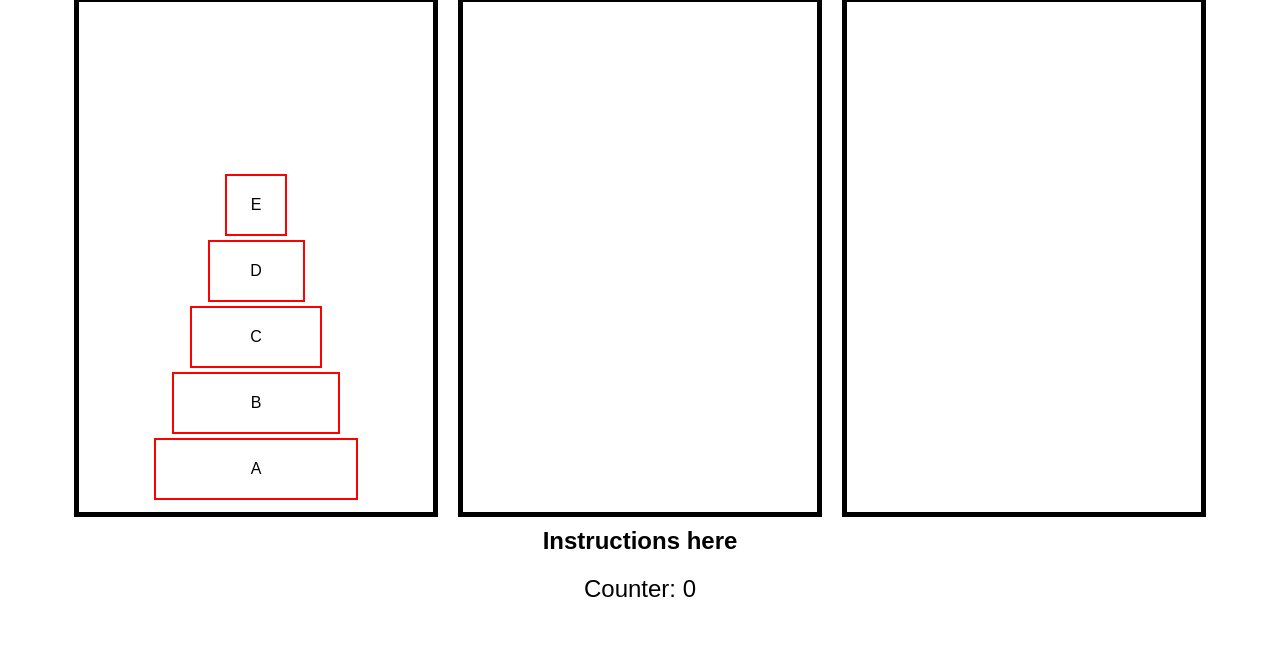
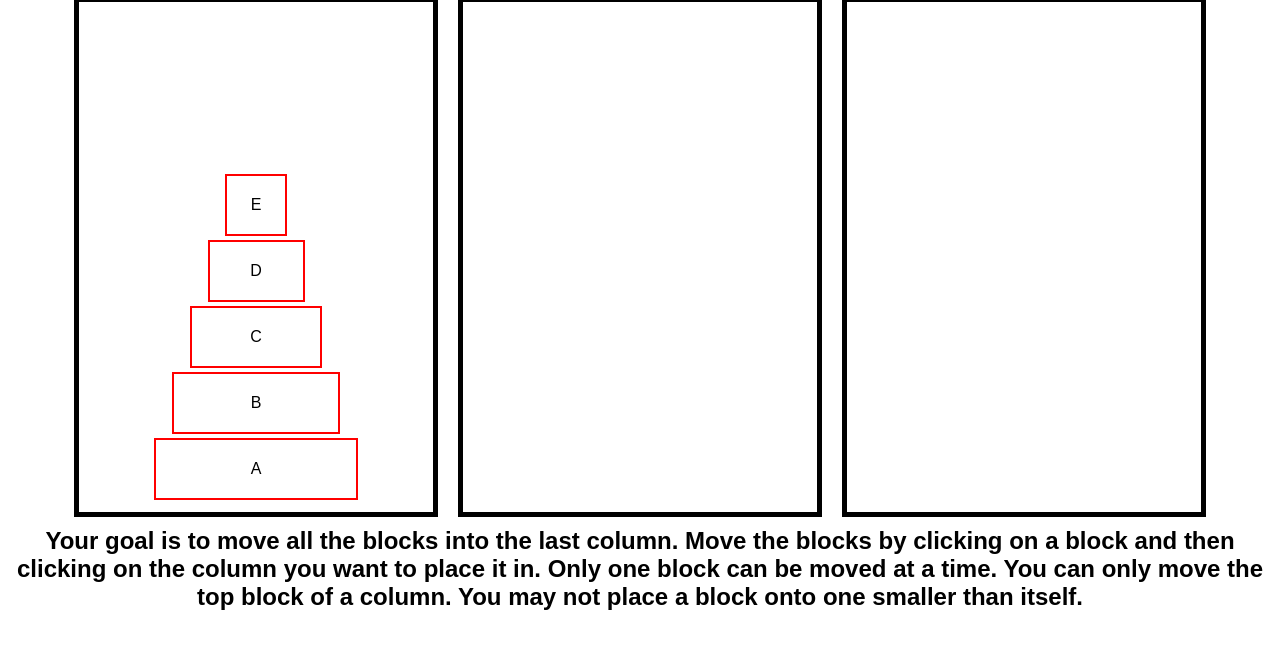
Before and after one commit to ashanevs/tower-of-hanoi, a plain HTML site: page index.html in a window 1280 px wide. Shown: the part 73-722 px from the top of the page. Drawn offline with Linux system fonts and the light colour scheme.

Commit message:
fixed error that allowed wrong stacking on first panel, added instructions

```diff
--- a/index.html
+++ b/index.html
@@ -20,8 +20,13 @@
       <div class="secondPanel panels"></div>
       <div class="thirdPanel panels"></div>
     </div>
-    <h2>Instructions here</h2>
-    <div class="counter">Counter: 0</div>
+    <h2>
+      Your goal is to move all the blocks into the last column. Move the blocks
+      by clicking on a block and then clicking on the column you want to place
+      it in. Only one block can be moved at a time. You can only move the top
+      block of a column. You may not place a block onto one smaller than itself.
+    </h2>
+    <!-- <div class="counter">Counter: 0</div> -->
     <script type="text/javascript" src="main.js"></script>
   </body>
 </html>
--- a/main.js
+++ b/main.js
@@ -1,3 +1,8 @@
+//This select grabs the box (moving pieces) and panels from the DOM
+//also creates variables to store the currently selected box and panel
+//and initiates the game functionality by calling the function to
+//make the boxes interactive
+
 const anyBox = document.querySelectorAll(".box");
 const firstPanel = document.querySelector(".firstPanel");
 const secondPanel = document.querySelector(".secondPanel");
@@ -84,7 +89,7 @@ function checkSizing() {
   if (selectedPanel.firstElementChild === null) {
     return;
   } else if (
-    selectedBox.dataset.length > selectedPanel.firstElementChild.dataset.length
+    selectedBox.dataset.length > selectedPanel.lastElementChild.dataset.length
   ) {
     return false;
   }
```
